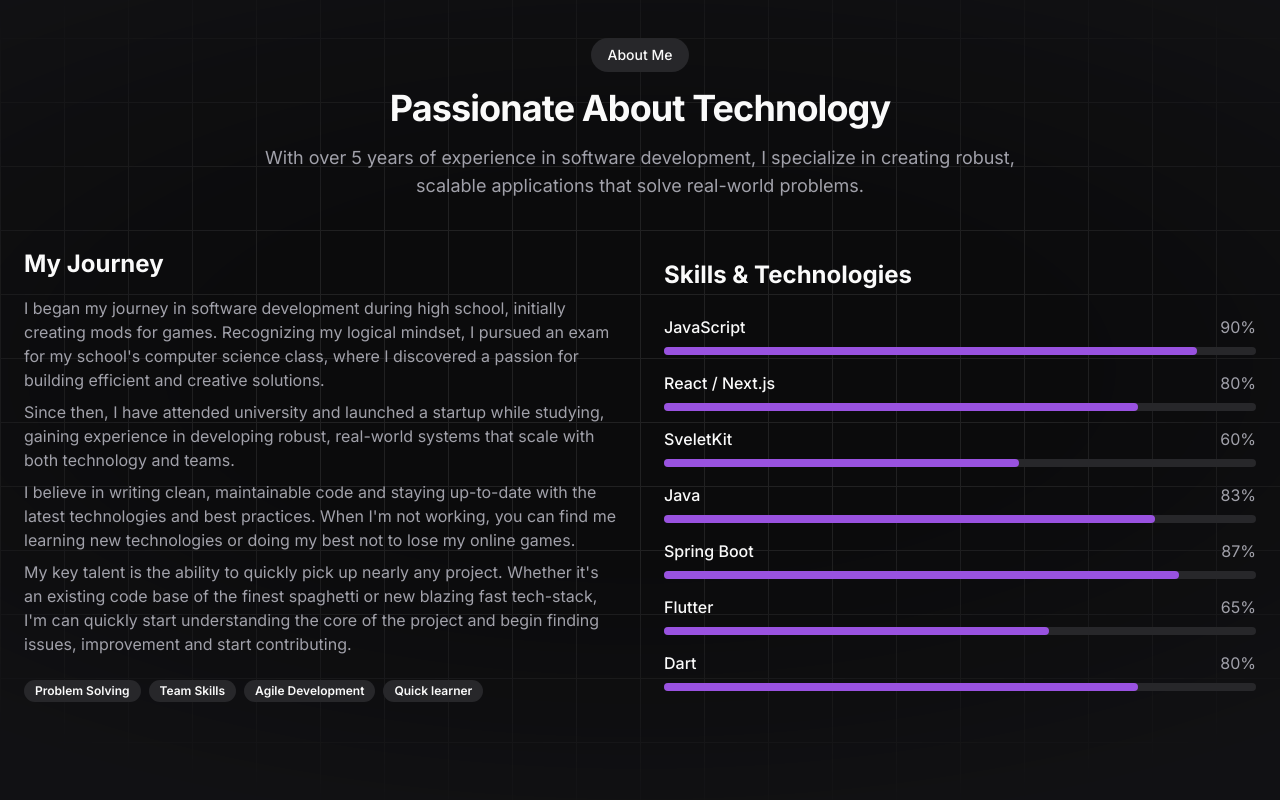
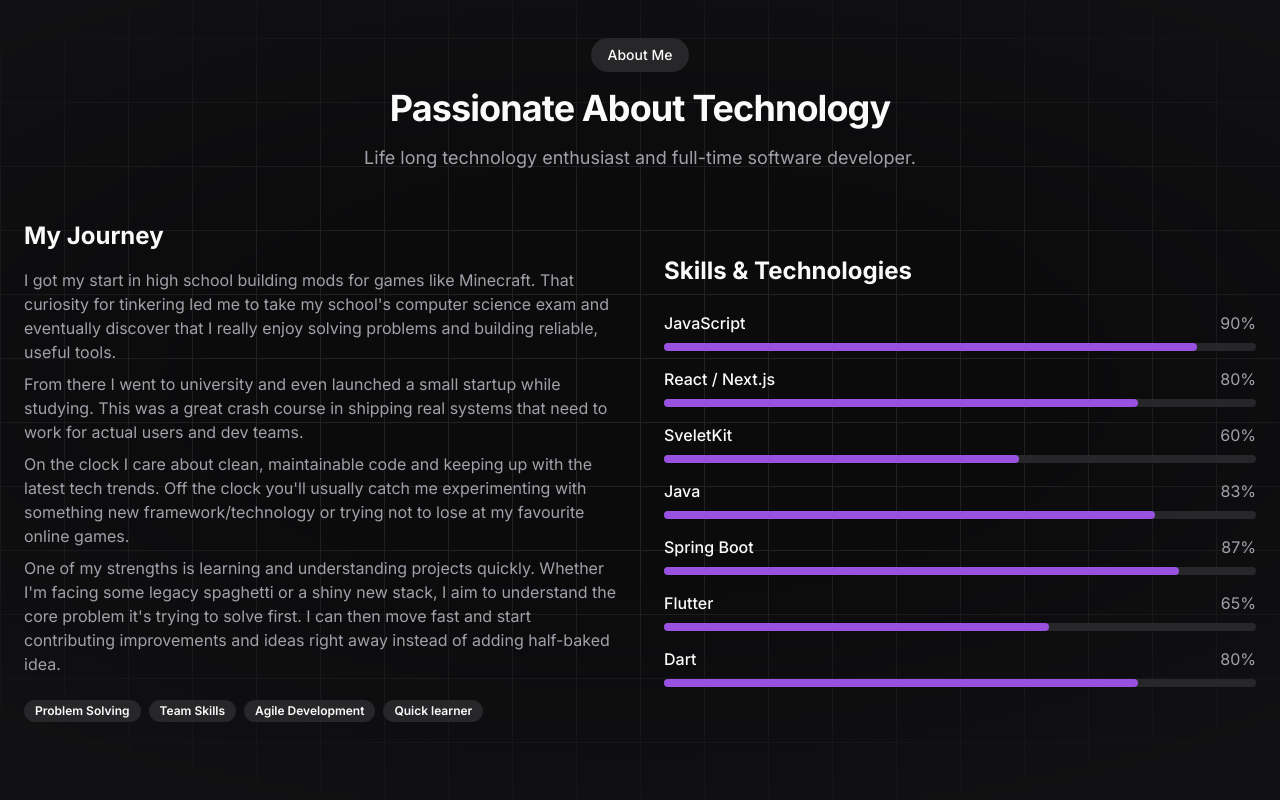
Before and after one commit to SimplyAName/PersonalSiteV0Base, a Next.js app: page / in a window 1280 px wide. Shown: the part 1008-1808 px from the top of the page. Built offline with nearby package versions, Linux system fonts and the light colour scheme.

Commit message:
About text improvement

```diff
--- a/components/sections/about-section.tsx
+++ b/components/sections/about-section.tsx
@@ -34,8 +34,9 @@ export function AboutSection() {
             Passionate About Technology
           </h2>
           <p className="max-w-[800px] text-muted-foreground md:text-lg">
-            With over 5 years of experience in software development, I specialize in creating
-            robust, scalable applications that solve real-world problems.
+            Life long technology enthusiast and full-time software developer.
+            {/* Over 5 years of experience in software development, creating robust, scalable
+            applications that solve real-world problems. */}
           </p>
         </motion.div>
 
@@ -49,26 +50,25 @@ export function AboutSection() {
             <h3 className="text-2xl font-bold mb-4">My Journey</h3>
             <div className="text-muted-foreground mb-6 flex flex-col gap-2">
               <p>
-                I began my journey in software development during high school, initially creating
-                mods for games. Recognizing my logical mindset, I pursued an exam for my school's
-                computer science class, where I discovered a passion for building efficient and
-                creative solutions.
+                I got my start in high school building mods for games like Minecraft. That curiosity
+                for tinkering led me to take my school's computer science exam and eventually
+                discover that I really enjoy solving problems and building reliable, useful tools.
               </p>
               <p>
-                Since then, I have attended university and launched a startup while studying,
-                gaining experience in developing robust, real-world systems that scale with both
-                technology and teams.
+                From there I went to university and even launched a small startup while studying.
+                This was a great crash course in shipping real systems that need to work for actual
+                users and dev teams.
               </p>
               <p>
-                I believe in writing clean, maintainable code and staying up-to-date with the latest
-                technologies and best practices. When I'm not working, you can find me learning new
-                technologies or doing my best not to lose my online games.
+                On the clock I care about clean, maintainable code and keeping up with the latest
+                tech trends. Off the clock you'll usually catch me experimenting with something new
+                framework/technology or trying not to lose at my favourite online games.
               </p>
               <p>
-                My key talent is the ability to quickly pick up nearly any project. Whether it's an
-                existing code base of the finest spaghetti or new blazing fast tech-stack, I'm can
-                quickly start understanding the core of the project and begin finding issues,
-                improvement and start contributing.
+                One of my strengths is learning and understanding projects quickly. Whether I'm
+                facing some legacy spaghetti or a shiny new stack, I aim to understand the core
+                problem it's trying to solve first. I can then move fast and start contributing
+                improvements and ideas right away instead of adding half-baked idea.
               </p>
             </div>
             <div className="flex flex-wrap gap-2">
--- a/components/sections/hero-section.tsx
+++ b/components/sections/hero-section.tsx
@@ -37,7 +37,7 @@ export function HeroSection() {
               Full Stack Developer & Software Engineer
             </h2>
             <p className="text-lg text-muted-foreground mb-8 max-w-2xl">
-              Been writing robust software with clean code, agile development practices for over 5
+              Writing robust software with clean code and agile development practices for over 5
               years. Passionate about technology since forever
             </p>
             <div className="flex flex-col sm:flex-row gap-4 mb-8">
```
